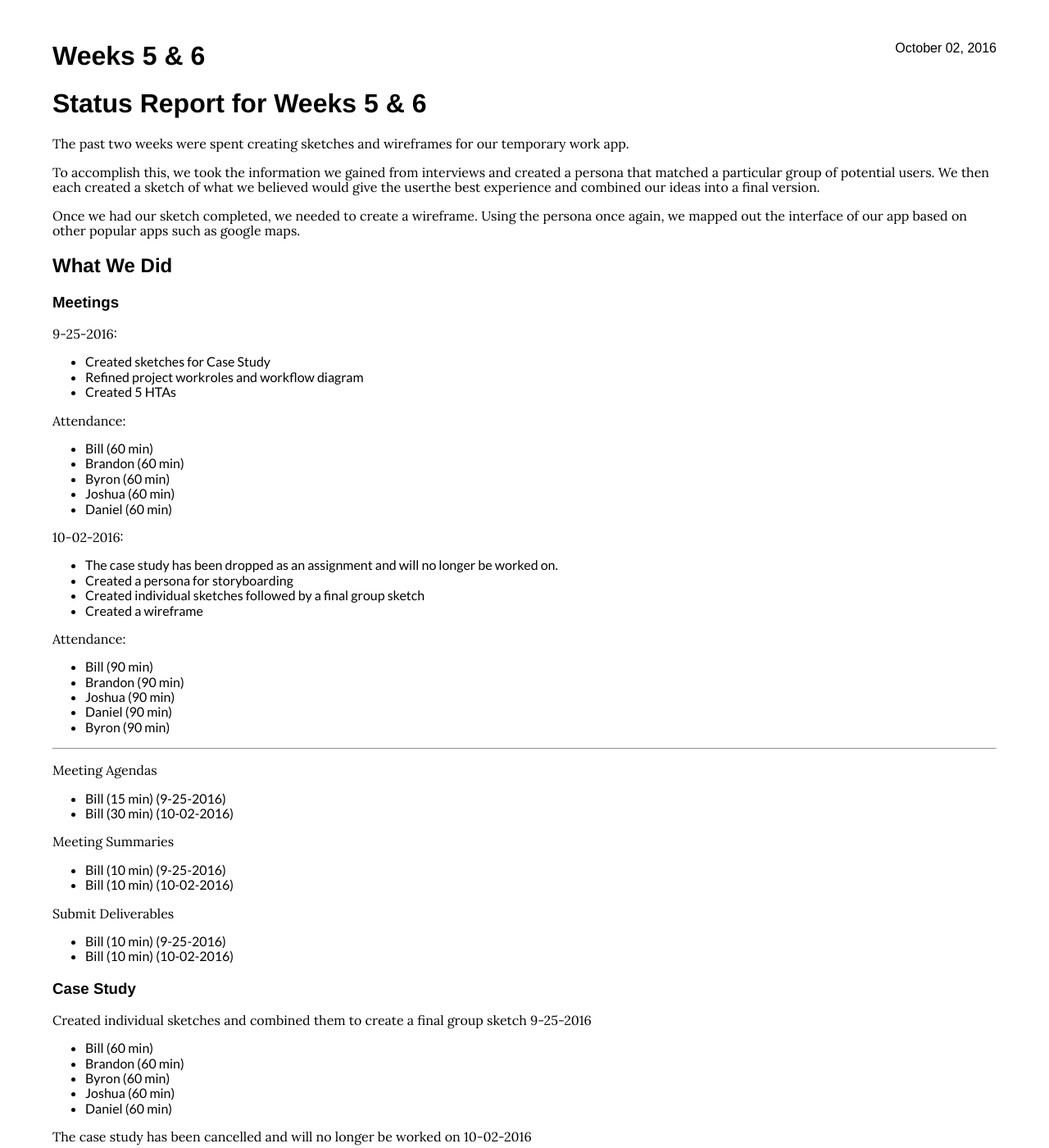
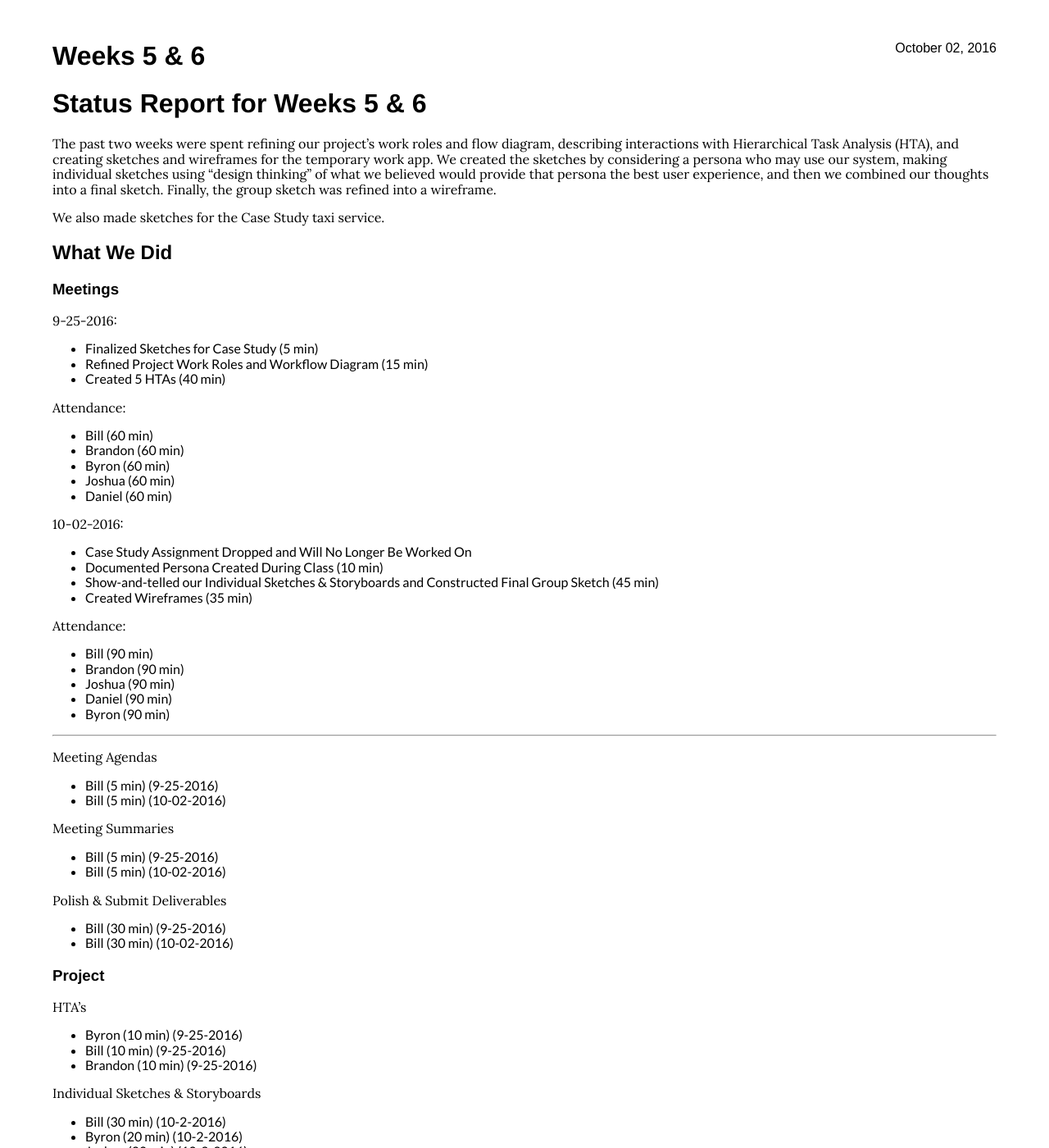
Before and after one commit to billdybas/SWEN444, a Jekyll site: the page built from _posts/2016-10-02-weeks-5-and-6.md, in a window 1280 px wide and 1400 px high. Shown: the whole window at 82% size. Built offline with Jekyll 4.4.1, drawn with Linux system fonts in a browser that asks for light colours; some of the changed text lies outside the part shown.

Commit message:
Small Fixes
- Markdown Formatting Fixes
- Used Accurate Times From Our Time Tracker
- Made Format Consistent w/ Previous Weeks

```diff
--- a/_posts/2016-10-02-weeks-5-and-6.md
+++ b/_posts/2016-10-02-weeks-5-and-6.md
@@ -6,21 +6,22 @@
 
 # Status Report for Weeks 5 & 6
 
-The past two weeks were spent creating sketches and wireframes for our temporary work app.
+The past two weeks were spent refining our project's work roles and flow diagram, describing interactions with Hierarchical Task Analysis (HTA), and creating sketches and wireframes for the temporary work app. We created the sketches by considering a persona who may use our system, making individual sketches using "design thinking" of what we believed would provide that persona the best user experience, and then we combined our thoughts into a final sketch. Finally, the group sketch was refined into a wireframe.
 
-To accomplish this, we took the information we gained from interviews and created a persona that matched a particular group of potential users.  We then each created a sketch of what we believed would give the userthe best experience and combined our ideas into a final version.
-
-Once we had our sketch completed, we needed to create a wireframe.  Using the persona once again, we mapped out the interface of our app based on other popular apps such as google maps.
+We also made sketches for the Case Study taxi service.
 
 ## What We Did
 
 ### Meetings
+
 9-25-2016:
-- Created sketches for Case Study
-- Refined project workroles and workflow diagram
-- Created 5 HTAs
+
+- Finalized Sketches for Case Study (5 min)
+- Refined Project Work Roles and Workflow Diagram (15 min)
+- Created 5 HTAs (40 min)
 
 Attendance:
+
 - Bill (60 min)
 - Brandon (60 min)
 - Byron (60 min)
@@ -28,12 +29,14 @@
 - Daniel (60 min)
 
 10-02-2016:
-- The case study has been dropped as an assignment and will no longer be worked on.
-- Created a persona for storyboarding
-- Created individual sketches followed by a final group sketch
-- Created a wireframe
+
+- Case Study Assignment Dropped and Will No Longer Be Worked On
+- Documented Persona Created During Class (10 min)
+- Show-and-telled our Individual Sketches & Storyboards and Constructed Final Group Sketch (45 min)
+- Created Wireframes (35 min)
 
 Attendance:
+
 - Bill (90 min)
 - Brandon (90 min)
 - Joshua (90 min)
@@ -44,46 +47,33 @@
 
 Meeting Agendas
 
-- Bill (15 min) (9-25-2016)
-- Bill (30 min) (10-02-2016)
+- Bill (5 min) (9-25-2016)
+- Bill (5 min) (10-02-2016)
 
 Meeting Summaries
 
-- Bill (10 min) (9-25-2016)
-- Bill (10 min) (10-02-2016)
+- Bill (5 min) (9-25-2016)
+- Bill (5 min) (10-02-2016)
 
-Submit Deliverables
+Polish & Submit Deliverables
 
-- Bill (10 min) (9-25-2016)
-- Bill (10 min) (10-02-2016)
-
-### Case Study
-
-Created individual sketches and combined them to create a final group sketch 9-25-2016
-- Bill (60 min)
-- Brandon (60 min)
-- Byron (60 min)
-- Joshua (60 min)
-- Daniel (60 min)
-
-The case study has been cancelled and will no longer be worked on 10-02-2016
+- Bill (30 min) (9-25-2016)
+- Bill (30 min) (10-02-2016)
 
 ### Project
 
-Created a work flow diagram and 5 HTAs 9-18-2016
-- Bill (60 min)
-- Brandon (60 min)
-- Byron (60 min)
-- Joshua (60 min)
-- Daniel (60 min)
+HTA's
 
-Created a persona and sketches individually, then created a combined sketch and wireframe. 10-02-2016
-Attendance:
-- Bill (90 min)
-- Brandon (90 min)
-- Joshua (90 min)
-- Daniel (90 min)
-- Byron (90 min)
+- Byron (10 min) (9-25-2016)
+- Bill (10 min) (9-25-2016)
+- Brandon (10 min) (9-25-2016)
+
+Individual Sketches & Storyboards
+
+- Bill (30 min) (10-2-2016)
+- Byron (20 min) (10-2-2016)
+- Joshua (20 min) (10-2-2016)
+- Daniel (20 min) (10-2-2016)
 
 Write Blog Post
 
@@ -97,8 +87,9 @@
 
 ### Project
 
-- The class schedule does not currently have any information about what the next few weeks will entail.
-- At some point, we will need to set up a development environment to prototype our app
+- Project Cognitive Walkthrough (No Est. Yet)
+- Detailed Design (No Est. Yet)
+- At some point, we will need to set up a development environment to prototype our app (No Est. Yet)
 
 ### Case Study
 
@@ -106,28 +97,28 @@
 
 ## Issues & Potential Risks
 
-Our team has reached the performing stage of development and all issues have been resolved.  It is possible that we will disagree on the technology used for the prototyping, but that is not something that will drastically affect the project.
+Our team has reached the performing stage of development and all issues have been resolved. It is possible that we will disagree on the technology chosen for prototyping, but that is not something that we are anticipating will drastically affect our progress.
 
 ## Metrics
 
-Time Spent on Case Study (Including class):
+Time Spent on Case Study (Outside of Class):
 
-- Bill (60 min)
-- Brandon (60 min)
-- Byron (60 min)
-- Joshua (60 min)
-- Daniel (60 min)
+- Bill (5 min)
+- Brandon (5 min)
+- Byron (5 min)
+- Joshua (5 min)
+- Daniel (5 min)
 
-Total These Two Weeks: 300 min (5 hrs)
-Running Total: 980 min (16 hrs, 20 mins)
+Total These Two Weeks: 30 min
+Running Total: 710 min (11 hrs, 50 mins)
 
 Time Spent on Project:
 
-- Bill: 265 min
-- Brandon: 145 min
-- Byron: 160 min
-- Joshua: 170 min
-- Daniel: 150 min
+- Bill: 205 min
+- Brandon: 200 min
+- Byron: 165 min
+- Joshua: 165 min
+- Daniel: 165 min
 
-Total These Two Weeks: 890 min (14 hrs, 50 min)
-Running Total: 2220 min (37 hrs)
+Total These Two Weeks: 900 min (15 hrs)
+Running Total: 2230 min (37 hrs, 10 min)
```
